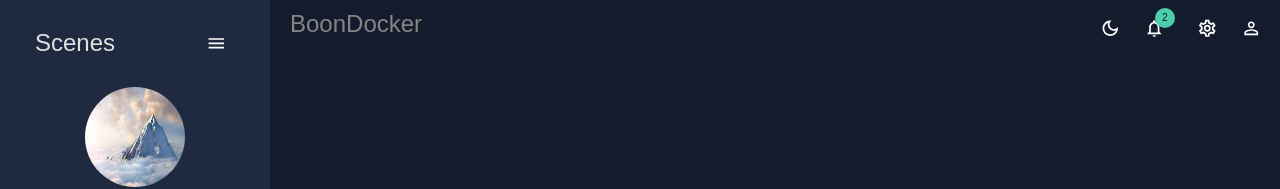
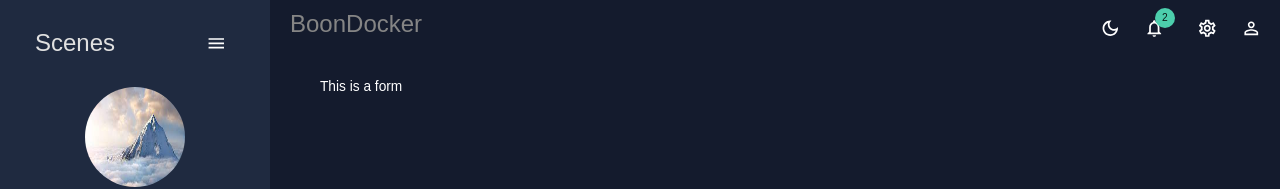
Before and after one commit to Hone648/VanPi, a React (Create React App) app in the folder client/: page /createuser in a window 1280 px wide. Shown: the top 189 px of the page. Built offline with nearby package versions, Linux system fonts and the light colour scheme; a web font is replaced by a local one.

Commit message:
create new user component

```diff
--- a/client/src/App.js
+++ b/client/src/App.js
@@ -12,6 +12,7 @@ import { useState } from 'react';
 import Settings from './scenes/settings';
 import { configurationData } from './data/config';
 import CellAntenna from './scenes/cellBooster';
+import CreateUserForm from './scenes/userInfo/createUserForm';
 
 
 function App() {
@@ -83,6 +84,10 @@ function App() {
                   />
                 }
               />
+              <Route
+                path="/createuser"
+                element={<CreateUserForm />}
+              />
             </Routes>
           </main>
         </div>
--- /dev/null
+++ b/client/src/scenes/userInfo/createUserForm/index.jsx
@@ -0,0 +1,22 @@
+import { Box } from '@mui/material';
+
+const styles = {
+    container: {
+        mx: '30px',
+        p: '20px'
+    }
+}
+
+const CreateUserForm = () => {
+    return (
+        <>
+            <Box sx={styles.container}>
+                <div>
+                    This is a form
+                </div>
+            </Box>
+        </>
+    )
+}
+
+export default CreateUserForm;
--- a/client/src/scenes/userInfo/index.jsx
+++ b/client/src/scenes/userInfo/index.jsx
@@ -2,6 +2,8 @@ import { Box, Button, Typography } from '@mui/material';
 import useUsers from '../../hooks/useUsers';
 import Skeleton from '@mui/material/Skeleton';
 import axios from 'axios';
+import { Link } from 'react-router-dom';
+
 
 const styles = {
     container: {
@@ -62,7 +64,9 @@ const UserInfo = () => {
                             </div>
                         </Box>
                     ))}
-                    <Button sx={styles.button} color='secondary' variant='contained'>Add User</Button>
+                    <Link to="/createuser">
+                        <Button sx={styles.button} color='secondary' variant='contained'>Add User</Button>
+                    </Link>
                 </Box >
             </>
         )
--- a/client/src/theme.js
+++ b/client/src/theme.js
@@ -143,6 +143,9 @@ export const themeSettings = (mode) => {
           background: {
             default: colors.primary[500],
           },
+          red: {
+            default: colors.redAccent[500]
+          }
         }
         : {
           primary: {
```
